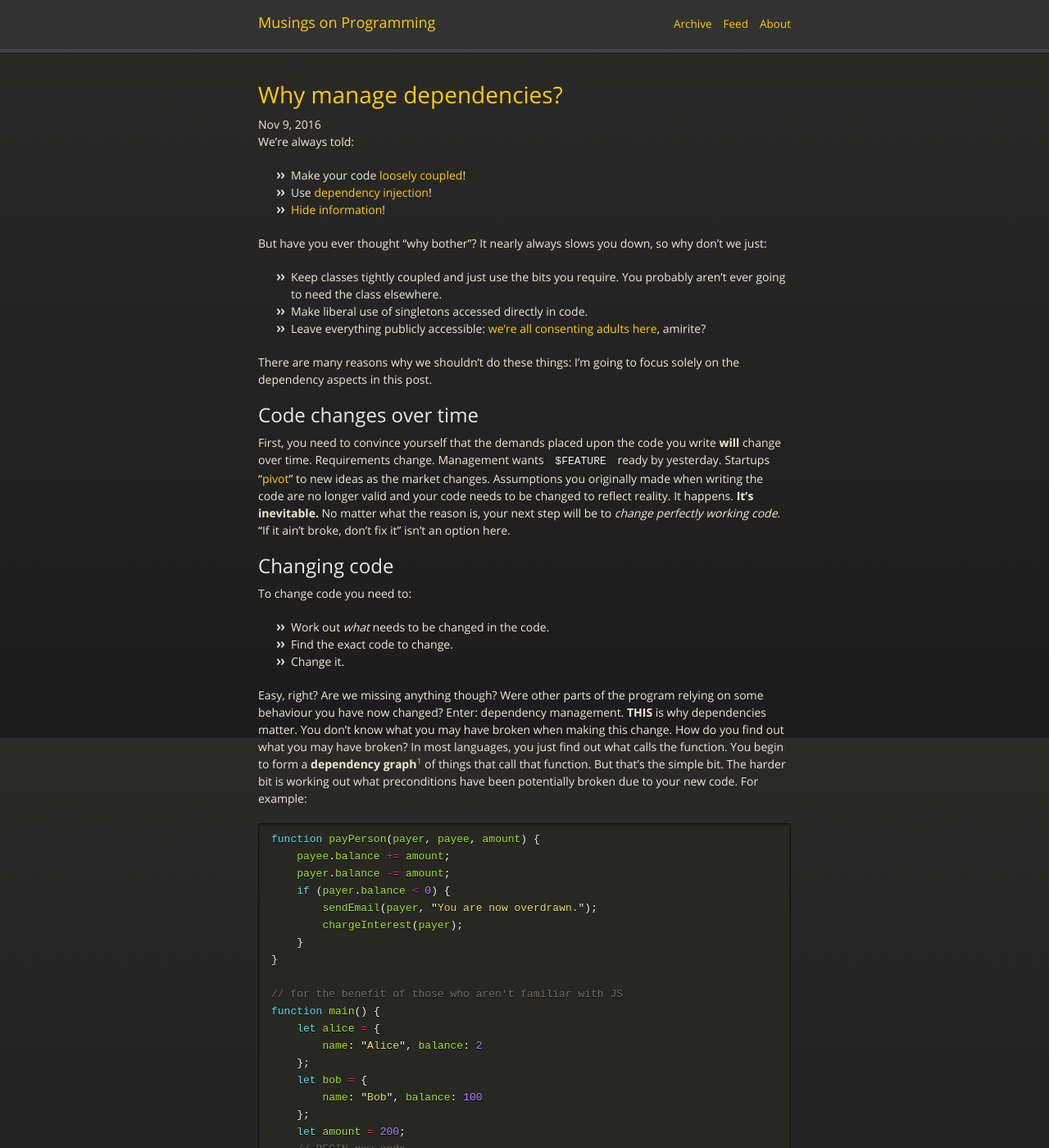
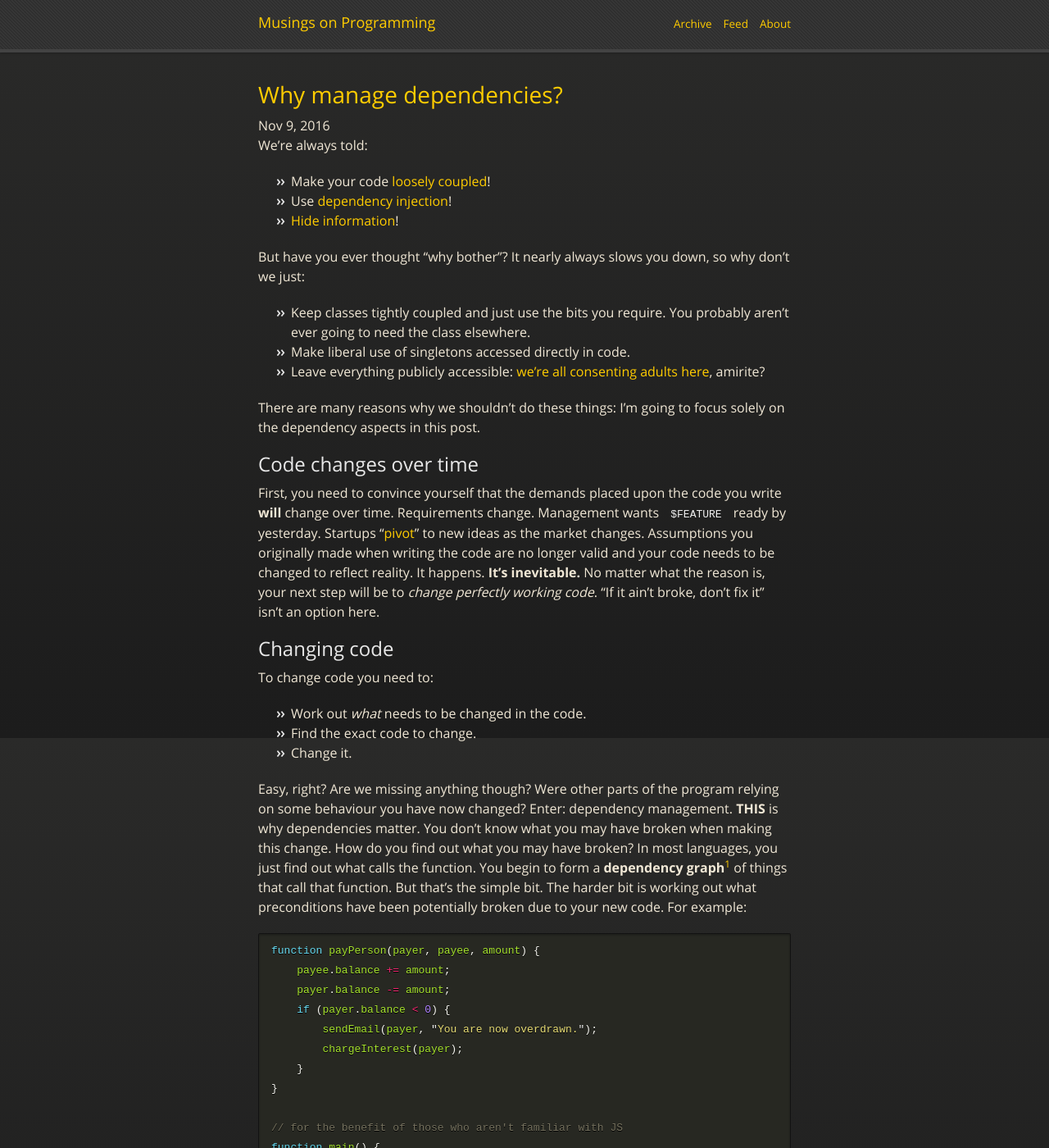
Before and after one commit to kegsay/blog, a Jekyll site: the page built from index.html, in a window 1280 px wide and 1400 px high. Shown: the whole window at 82% size. Built offline with Jekyll 4.4.1, drawn with Linux system fonts in a browser that asks for light colours; nearby versions of some CDN libraries.

Commit message:
Tweak size of text

```diff
--- a/stylesheets/styles.css
+++ b/stylesheets/styles.css
@@ -531,7 +531,7 @@ table {
 body {
   padding: 0px 0 20px 0px;
   margin: 0px;
-  font: 14px/1.5 "OpenSansRegular", "Helvetica Neue", Helvetica, Arial, sans-serif;
+  font: 16px/1.5 "OpenSansRegular", "Helvetica Neue", Helvetica, Arial, sans-serif;
   color: #f0e7d5;
   font-weight: normal;
   background: #252525;
```
